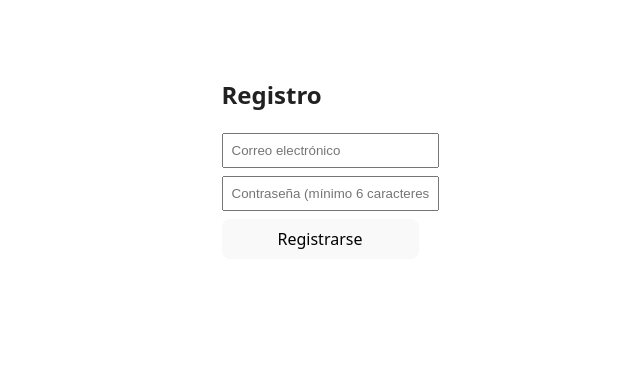
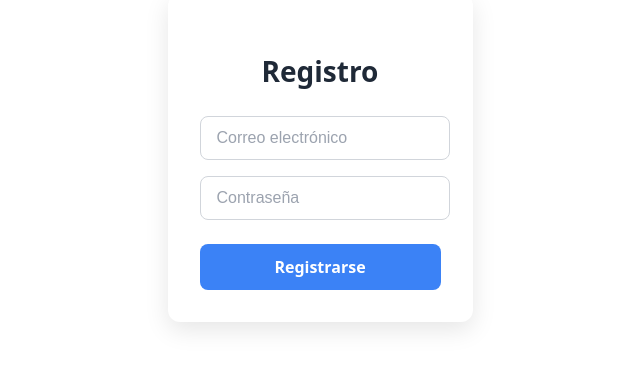
Before and after one commit to alxate/React, a React (Vite) app in the folder React-Alzate/: page /register in a window 1280 px wide. Shown: the part 242-610 px from the top of the page, without its empty margins (320-960 px from the left). Built offline with nearby package versions, Linux system fonts and the light colour scheme.

Commit message:
Se agrega estilo a Register

```diff
--- /dev/null
+++ b/React-Alzate/src/components/Register.css
@@ -0,0 +1,89 @@
+.register-form {
+  max-width: 360px;
+  margin: 2rem auto;
+  padding: 2rem;
+  background-color: #ffffff;
+  border-radius: 12px;
+  box-shadow: 0 8px 24px rgba(0, 0, 0, 0.1);
+  font-family: system-ui, sans-serif;
+}
+
+.register-form h2 {
+  margin-bottom: 1.5rem;
+  font-size: 1.75rem;
+  color: #1f2937;
+  text-align: center;
+}
+
+.register-form .input-group {
+  margin-bottom: 1rem;
+}
+
+.register-form input {
+  width: 90%;
+  padding: 0.75rem 1rem;
+  font-size: 1rem;
+  border: 1px solid #d1d5db;
+  border-radius: 8px;
+  color: #374151 !important; /* color del texto ingresado */
+  background-color: #ffffff !important; /* ← Asegura fondo blanco */
+  transition: border-color 0.2s, box-shadow 0.2s;
+}
+
+.register-form input::placeholder {
+  color: #9ca3af !important; /* gris clarito */
+}
+
+.register-form input:focus {
+  border-color: #3b82f6;
+  box-shadow: 0 0 0 3px rgba(59, 130, 246, 0.2);
+  outline: none;
+}
+
+.register-form button {
+  width: 100%;
+  padding: 0.75rem;
+  margin-top: 0.5rem;
+  background-color: #3b82f6;
+  color: #ffffff;
+  font-size: 1rem;
+  font-weight: 600;
+  border: none;
+  border-radius: 8px;
+  cursor: pointer;
+  transition: background-color 0.2s, transform 0.1s;
+}
+
+.register-form button:hover {
+  background-color: #2563eb;
+}
+
+.register-form button:active {
+  transform: scale(0.98);
+}
+
+.register-form .error,
+.register-form .success {
+  text-align: center;
+  padding: 0.75rem 1rem;
+  border-radius: 8px;
+  margin-bottom: 1rem;
+  font-size: 0.9rem;
+}
+
+.register-form .error {
+  background-color: #fee2e2;
+  color: #b91c1c;
+}
+
+.register-form .success {
+  background-color: #dcfce7;
+  color: #166534;
+}
+
+@media (max-width: 400px) {
+  .register-form {
+    margin: 1rem;
+    padding: 1.5rem;
+  }
+}
--- a/React-Alzate/src/components/Register.tsx
+++ b/React-Alzate/src/components/Register.tsx
@@ -1,27 +1,27 @@
-import React, { useState } from 'react';
-import { createUserWithEmailAndPassword } from 'firebase/auth';
-import { auth } from '../firebase';
+import React, { useState } from "react";
+import { createUserWithEmailAndPassword } from "firebase/auth";
+import { auth } from "../firebase";
+import "./Register.css"; // 1️⃣ Importa tu CSS
 
 const Register: React.FC = () => {
-  const [email, setEmail] = useState('');
-  const [password, setPassword] = useState('');
+  const [email, setEmail] = useState("");
+  const [password, setPassword] = useState("");
   const [error, setError] = useState<string | null>(null);
   const [loading, setLoading] = useState(false);
   const [success, setSuccess] = useState(false);
 
   const validate = () => {
     if (!email) {
-      setError('El correo es obligatorio');
+      setError("El correo es obligatorio");
       return false;
     }
-    // simple regex para validar formato básico de email
     const emailRegex = /^[^\s@]+@[^\s@]+\.[^\s@]+$/;
     if (!emailRegex.test(email)) {
-      setError('Formato de correo inválido');
+      setError("Formato de correo inválido");
       return false;
     }
     if (password.length < 6) {
-      setError('La contraseña debe tener al menos 6 caracteres');
+      setError("La contraseña debe tener al menos 6 caracteres");
       return false;
     }
     setError(null);
@@ -36,22 +36,21 @@ const Register: React.FC = () => {
     try {
       await createUserWithEmailAndPassword(auth, email, password);
       setSuccess(true);
-      setEmail('');
-      setPassword('');
+      setEmail("");
+      setPassword("");
     } catch (err: any) {
-      // Firebase devuelve un código de error en err.code
       switch (err.code) {
-        case 'auth/email-already-in-use':
-          setError('Este correo ya está registrado');
+        case "auth/email-already-in-use":
+          setError("Este correo ya está registrado");
           break;
-        case 'auth/invalid-email':
-          setError('Correo inválido');
+        case "auth/invalid-email":
+          setError("Correo inválido");
           break;
-        case 'auth/weak-password':
-          setError('Contraseña muy débil');
+        case "auth/weak-password":
+          setError("Contraseña muy débil");
           break;
         default:
-          setError('Error al registrar usuario');
+          setError("Error al registrar usuario");
       }
     } finally {
       setLoading(false);
@@ -59,36 +58,34 @@ const Register: React.FC = () => {
   };
 
   return (
-    <form onSubmit={handleRegister} style={{ maxWidth: 320, margin: '0 auto' }}>
+    <form onSubmit={handleRegister} className="register-form">
       <h2>Registro</h2>
 
-      {error && <div style={{ color: 'red', marginBottom: 8 }}>{error}</div>}
-      {success && <div style={{ color: 'green', marginBottom: 8 }}>¡Usuario registrado!</div>}
+      {error && <div className="error">{error}</div>}
+      {success && <div className="success">¡Usuario registrado!</div>}
 
-      <div style={{ marginBottom: 8 }}>
+      <div className="input-group">
         <input
           type="email"
           placeholder="Correo electrónico"
           value={email}
-          onChange={e => setEmail(e.target.value)}
+          onChange={(e) => setEmail(e.target.value)}
           disabled={loading}
-          style={{ width: '100%', padding: 8 }}
         />
       </div>
 
-      <div style={{ marginBottom: 8 }}>
+      <div className="input-group">
         <input
           type="password"
-          placeholder="Contraseña (mínimo 6 caracteres)"
+          placeholder="Contraseña"
           value={password}
-          onChange={e => setPassword(e.target.value)}
+          onChange={(e) => setPassword(e.target.value)}
           disabled={loading}
-          style={{ width: '100%', padding: 8 }}
         />
       </div>
 
-      <button type="submit" disabled={loading} style={{ width: '100%', padding: 8 }}>
-        {loading ? 'Registrando...' : 'Registrarse'}
+      <button type="submit" disabled={loading}>
+        {loading ? "Registrando..." : "Registrarse"}
       </button>
     </form>
   );
--- a/React-Alzate/src/pages/Home.module.css
+++ b/React-Alzate/src/pages/Home.module.css
@@ -3,7 +3,10 @@
   padding: 2rem;
   text-align: center;
   background-color: #f3f4f6;
-  min-height: 100vh;
+  min-height: 50vh;
+  display: flex;
+  justify-content: center;
+  align-items: center;
 }
 
 .title {
--- a/React-Alzate/src/pages/Home.tsx
+++ b/React-Alzate/src/pages/Home.tsx
@@ -1,17 +1,19 @@
-import React from 'react';
-import { Link } from 'react-router-dom';
-import styles from './Home.module.css';
+import React from "react";
+import { Link } from "react-router-dom";
+import styles from "./Home.module.css";
 
 const Home: React.FC = () => {
   return (
     <div className={styles.container}>
       <h1 className={styles.title}>Bienvenidos a HBM_Porcicultura </h1>
-      <p className={styles.subtitle}>Gestión moderna para un futuro agropecuario más eficiente</p>
+      <p className={styles.subtitle}></p>
 
       <div className={styles.cardGrid}>
         <div className={styles.card}>
           <h2 className={styles.cardTitle}>Registro</h2>
-          <p className={styles.cardText}>Crea una cuenta para comenzar a gestionar tus datos</p>
+          <p className={styles.cardText}>
+            Crea una cuenta para comenzar a gestionar tus datos
+          </p>
           <Link to="/register">
             <button>Ir a Registro</button>
           </Link>
@@ -19,7 +21,9 @@ const Home: React.FC = () => {
 
         <div className={styles.card}>
           <h2 className={styles.cardTitle}>Login</h2>
-          <p className={styles.cardText}>Accede a tu cuenta si ya estás registrado</p>
+          <p className={styles.cardText}>
+            Accede a tu cuenta si ya estás registrado
+          </p>
           <Link to="/login">
             <button>Ir a Login</button>
           </Link>
```
Also changed, not shown: 1 other file (tests, documents, lock files or other folders).
